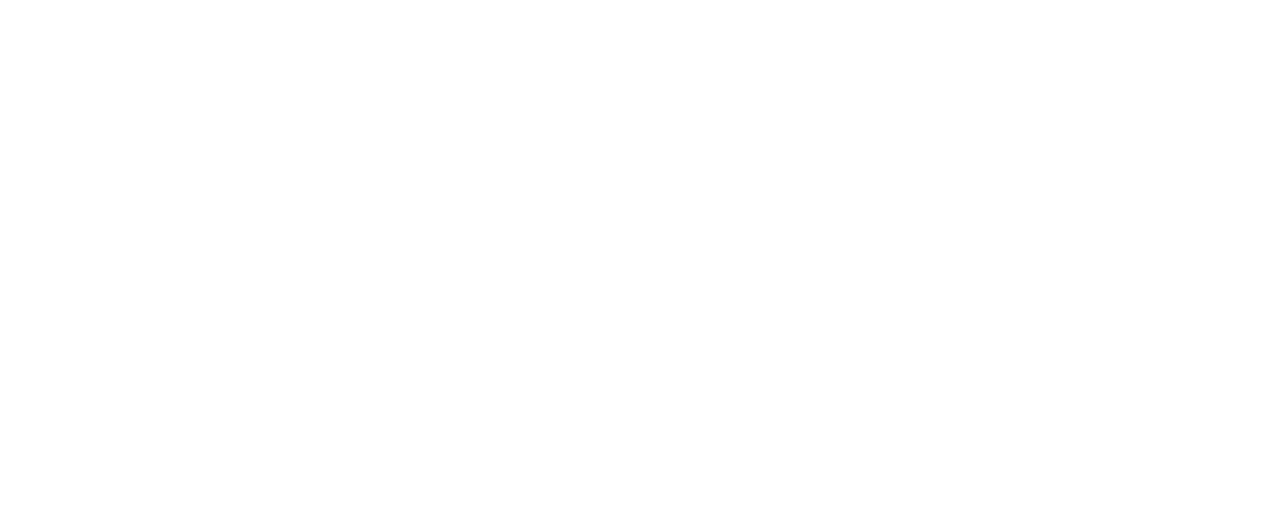
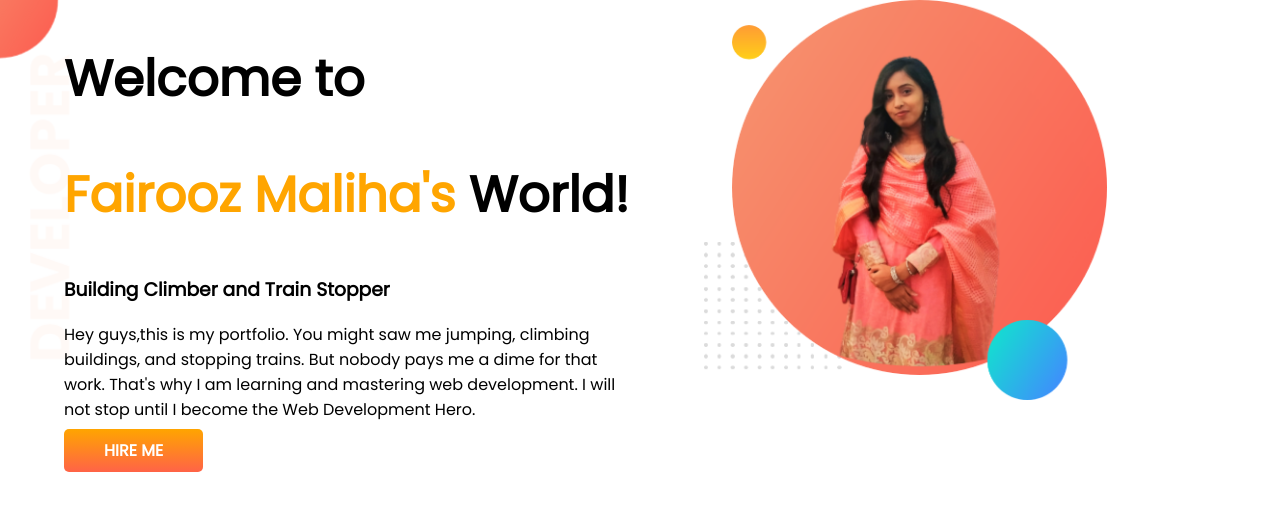
Before and after one commit to maliha16/developer-portfolio, a plain HTML site: page index.html in a window 1280 px wide. Drawn offline with Linux system fonts and the light colour scheme.

Commit message:
top banner added

```diff
--- a/index.html
+++ b/index.html
@@ -1,13 +1,36 @@
 <!DOCTYPE html>
 <html lang="en">
+
 <head>
     <meta charset="UTF-8">
     <meta http-equiv="X-UA-Compatible" content="IE=edge">
     <meta name="viewport" content="width=device-width, initial-scale=1.0">
     <title>Maliha's Portfolio</title>
+    <link rel="preconnect" href="https://fonts.googleapis.com">
+    <link rel="preconnect" href="https://fonts.gstatic.com" crossorigin>
+    <link href="https://fonts.googleapis.com/css2?family=Poppins&display=swap" rel="stylesheet">
     <link rel="stylesheet" href="style.css">
 </head>
+
 <body>
 
+    <section class="top-banner">
+        <div class="half-width">
+            <h1>Welcome to</h1>
+            <h1><span class="orange-color">Fairooz Maliha's </span> World!</h1>
+            <h3>Building Climber and Train Stopper</h3>
+            <p>Hey guys,this is my portfolio.
+                You might saw me jumping, climbing buildings, and stopping trains. But nobody pays me a dime for that
+                work. That's why I am learning and mastering web development. I will not stop until I become the Web
+                Development Hero.</p>
+
+            <a class="link-button" target="_blank" href="https://www.linkedin.com/company/programminghero/">HIRE ME</a>
+
+        </div>
+        <div class="half-width">
+            <img src="images/maliha pic with bg.png" alt="">
+        </div>
+    </section>
 </body>
+
 </html>
--- a/style.css
+++ b/style.css
@@ -0,0 +1,34 @@
+body{
+    font-family: 'Poppins', sans-serif;
+    margin: 0;
+}
+h1{
+    font-size: 50px;
+
+}
+.orange-color{
+color: orange;
+}
+section{
+    display: flex;
+}
+.half-width{
+    width: 50%;
+    padding-left: 5%;
+}
+.half-width img{
+    width: 70%;
+}
+.link-button{
+    text-decoration: none;
+    background-image: linear-gradient(orange,tomato);
+    padding: 10px 40px;
+    color: white;
+    font-weight: 700;
+    border-radius: 5px;
+
+}
+.top-banner{
+    background-image: url(images/top-banner.png);
+    background-repeat: no-repeat;
+}
```
Also changed, not shown: images/dream-bg.png (added), images/exp-bg.png (added), images/jhankar.png (added), images/jhankar2.png (added), images/maliha pic with bg.png (added), images/my-bg.png (added), images/my-bg2.png (added), images/top-banner.png (added), showOff/img1550078355028.jpg (added), 3 other files.
